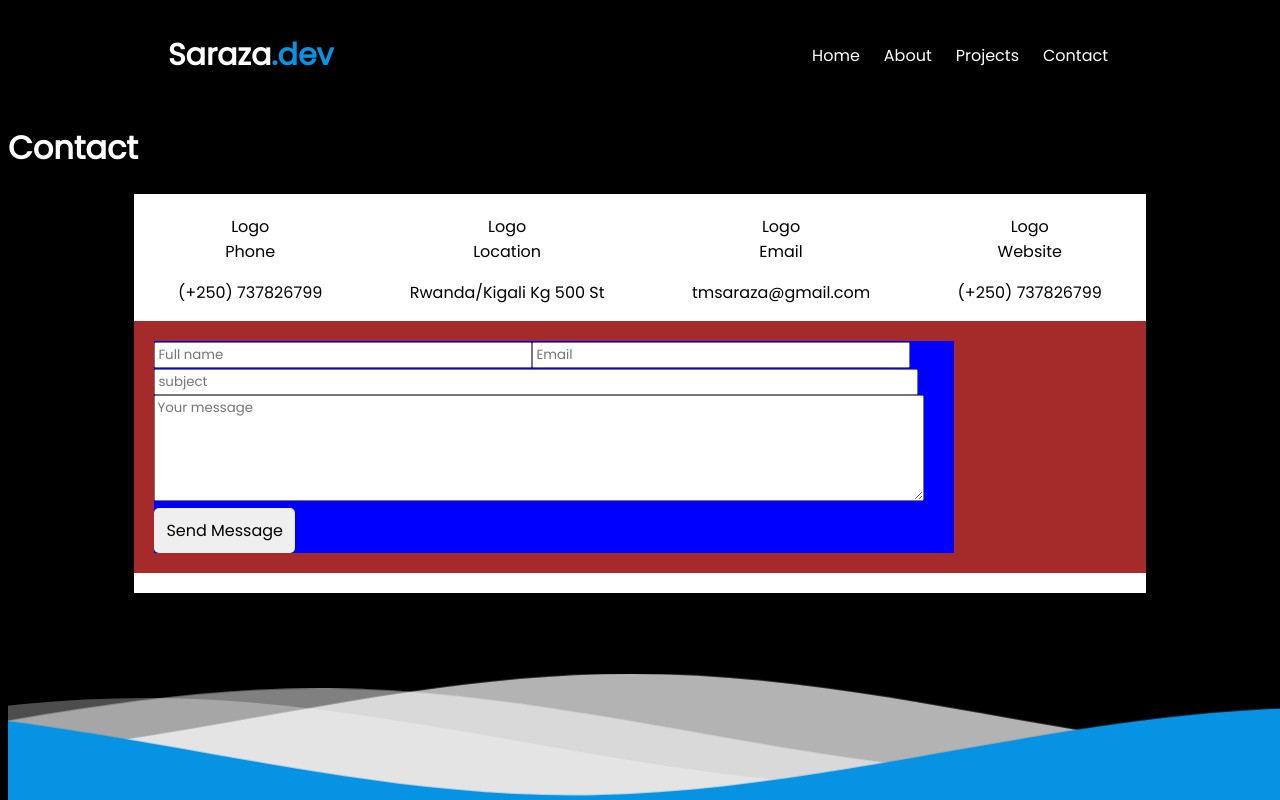
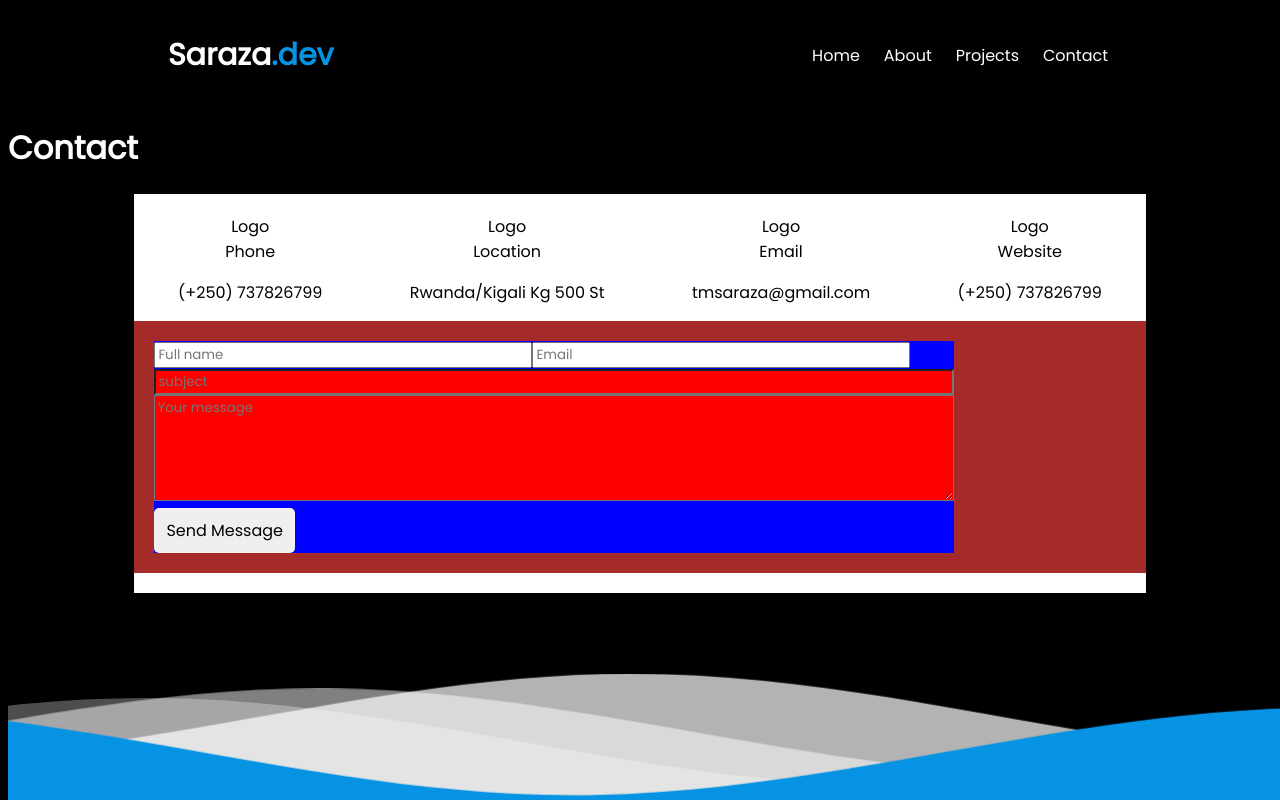
Before and after one commit to sarazaToussaint/Saraza-dev, a React (Create React App) app: page /Contact in a window 1280 px wide. Built offline with nearby package versions, Linux system fonts and the light colour scheme.

Commit message:
Give all the text field a width of 100%

```diff
--- a/src/components/Contact.module.css
+++ b/src/components/Contact.module.css
@@ -30,3 +30,9 @@
   width: 50rem;
   background-color: blue;
 }
+
+.subject,
+textarea {
+  width: 100%;
+  background-color: red;
+}
```
